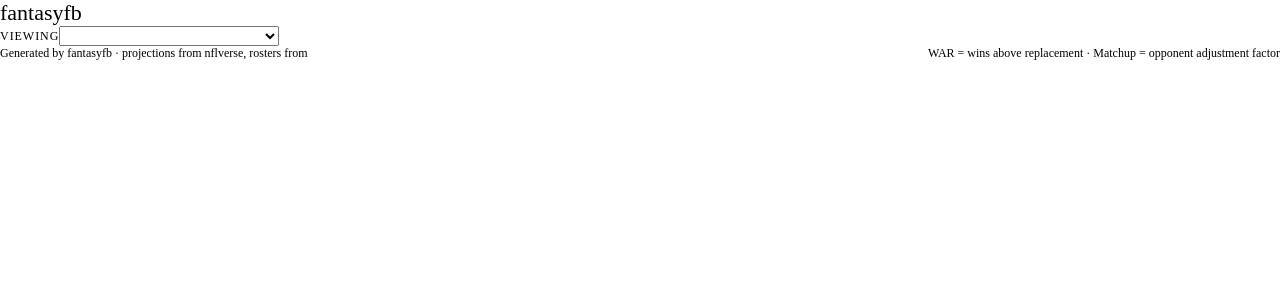
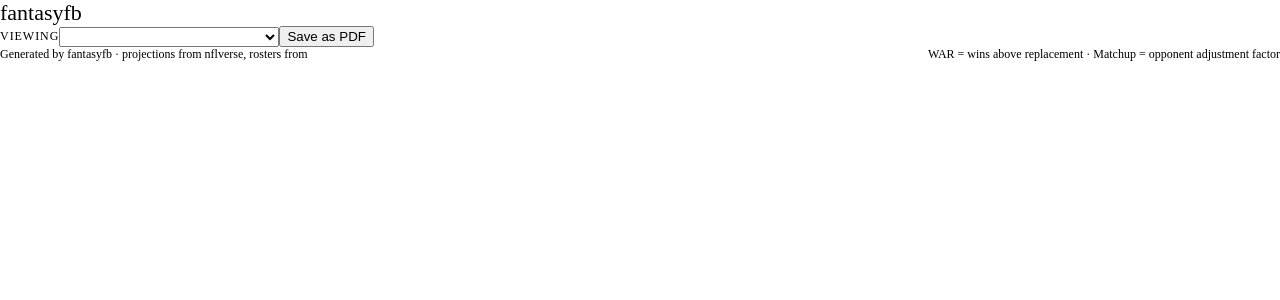
Before and after one commit to tefirman/fantasyfb, a Python web app: template src/fantasyfb/io/templates/report.html.j2 in a window 1280 px wide. Shown: the top 300 px of the page. Run offline with Jinja, Linux system fonts and the light colour scheme; the template is opened without the code that fills it, so the values that code supplies are empty.

Commit message:
Add print stylesheet and Save as PDF button to the HTML report
Co-Authored-By: Claude Sonnet 5.5 <noreply@anthropic.com>

```diff
--- a/app/fantasyfb_web/main.py
+++ b/app/fantasyfb_web/main.py
@@ -375,7 +375,7 @@ def create_app(
 # Slim bar added above a report when the app serves it, so a viewer can get
 # back to the picker. The downloaded file stays exactly what the CLI writes.
 _APP_BAR = (
-    '<div style="display:flex;justify-content:space-between;align-items:center;gap:12px;'
+    '<div class="no-print" style="display:flex;justify-content:space-between;align-items:center;gap:12px;'
     'padding:8px 20px;font:13px Barlow,system-ui,sans-serif;background:#1d2d3d;color:#eef6ff">'
     '<span style="display:inline-flex;align-items:center;gap:14px">'
     '<a href="/" style="display:inline-flex;background:#eef6ff;border-radius:4px;padding:2px 5px" title="fantasyfb">'
--- a/src/fantasyfb/io/templates/report.html.j2
+++ b/src/fantasyfb/io/templates/report.html.j2
@@ -9,19 +9,35 @@
 body { margin: 0; background: var(--color-bg); }
 a { color: var(--color-accent-700); }
 a:hover { color: var(--color-accent-900); }
+/* Printing / Save as PDF: prints the tab on screen. Keep colors and bars,
+   use landscape for the wide tables, and don't split rows or cards. */
+@page { size: landscape; margin: 0.5in; }
+@media print {
+  * { -webkit-print-color-adjust: exact; print-color-adjust: exact; }
+  .no-print { display: none !important; }
+  .report-root { min-height: 0 !important; }
+  main { max-width: none !important; padding: 0 !important; }
+  tr, .card, .panel, svg { break-inside: avoid; }
+  thead { display: table-header-group; }
+  h1, h2, h3 { break-after: avoid; }
+  a { color: inherit; text-decoration: none; }
+}
 </style>
 </head>
 <body>
-<div style="min-height:100vh;background:var(--color-bg);color:var(--color-text);font-family:var(--font-body);font-variant-numeric:tabular-nums">
+<div class="report-root" style="min-height:100vh;background:var(--color-bg);color:var(--color-text);font-family:var(--font-body);font-variant-numeric:tabular-nums">
   <header class="nav" style="border-bottom:1px solid var(--color-divider);flex-wrap:wrap;gap:var(--space-4)">
     <div class="nav-brand" style="display:flex;align-items:baseline;gap:var(--space-3)">
       <span style="font-size:22px">fantasyfb</span>
       <span id="meta" style="font-family:var(--font-body);font-weight:400;font-size:13px;color:var(--color-neutral-700)"></span>
     </div>
+    <div class="no-print" style="display:flex;align-items:center;gap:var(--space-4);flex-wrap:wrap">
     <label style="display:flex;align-items:center;gap:var(--space-2);font-size:12px;letter-spacing:0.08em;text-transform:uppercase;color:var(--color-neutral-700)">
       <span>Viewing</span>
       <select id="team-select" class="input" style="width:auto;min-width:220px;text-transform:none;letter-spacing:0;font-size:14px"></select>
     </label>
+    <button type="button" class="btn btn-secondary" data-action="print" title="Opens your browser's print dialog for the current tab. Choose Save as PDF as the destination.">Save as PDF</button>
+    </div>
   </header>
 
   <main style="max-width:1280px;margin:0 auto;padding:var(--space-8) var(--space-6) 64px;display:flex;flex-direction:column;gap:var(--space-8)">
@@ -31,7 +47,7 @@ a:hover { color: var(--color-accent-900); }
         <h1 id="team-name" style="margin:0;font-size:52px;line-height:1"></h1>
         <div id="team-sub" style="margin-top:var(--space-2);font-size:15px;color:var(--color-neutral-700)"></div>
       </div>
-      <div id="tabs" role="tablist"></div>
+      <div id="tabs" class="no-print" role="tablist"></div>
     </section>
 
     <div id="content" style="display:flex;flex-direction:column;gap:var(--space-8)"></div>
--- a/src/fantasyfb/io/templates/report.js
+++ b/src/fantasyfb/io/templates/report.js
@@ -300,7 +300,7 @@
       return '<option value="' + w + '"' + (w === S.week ? " selected" : "") + ">Week " + w + (w < CW ? " · final" : w === CW ? " · this week" : "") + "</option>";
     }).join("");
     var chev = function (d, label, action) {
-      return '<button class="btn btn-secondary btn-icon" data-action="' + action + '" aria-label="' + label + '"><svg width="16" height="16" viewBox="0 0 24 24" fill="none" stroke="currentColor" stroke-width="1.5"><path d="' + d + '"></path></svg></button>';
+      return '<button class="btn btn-secondary btn-icon no-print" data-action="' + action + '" aria-label="' + label + '"><svg width="16" height="16" viewBox="0 0 24 24" fill="none" stroke="currentColor" stroke-width="1.5"><path d="' + d + '"></path></svg></button>';
     };
     var games = sched.filter(function (g) { return g.week === S.week; });
     var sel = selectedGame(games);
@@ -495,7 +495,7 @@
         '<td style="text-align:right">' + esc(p.bye_week == null ? "" : p.bye_week) + '</td><td style="text-align:right">' + pct(p.pct_rostered || 0) + "</td></tr>";
     }).join("");
     var more = all.length > shown.length
-      ? '<div><button class="btn btn-secondary" data-action="fa-more">Show all ' + all.length + "</button></div>" : "";
+      ? '<div class="no-print"><button class="btn btn-secondary" data-action="fa-more">Show all ' + all.length + "</button></div>" : "";
     return { count: all.length, html: table(820, "<th>Player</th><th>Pos</th>" + sb("Proj", "points_avg", true) + sb("Matchup", "matchup_factor", true) + sb("WAR", "WAR") + sb("Bye", "bye_week", true) + sb("Rostered", "pct_rostered", true), rows) + more };
   }
   function tabFA() {
@@ -546,6 +546,7 @@
     else if (a === "prev-week") { S.week = Math.max(weeks[0], S.week - 1); S.game = undefined; }
     else if (a === "next-week") { S.week = Math.min(weeks[weeks.length - 1], S.week + 1); S.game = undefined; }
     else if (a === "sort-fa") { var f = toggleSort(el.dataset.key, S.faKey, S.faDir, "bye_week"); S.faKey = f.key; S.faDir = f.dir; paintFA(); return; }
+    else if (a === "print") { window.print(); return; }
     else if (a === "fa-more") { S.faAll = true; paintFA(); return; }
     else return;
     render();
```
Also changed, not shown: tests/test_html_exporter.py (+9 -0 lines), CHANGELOG.md.
